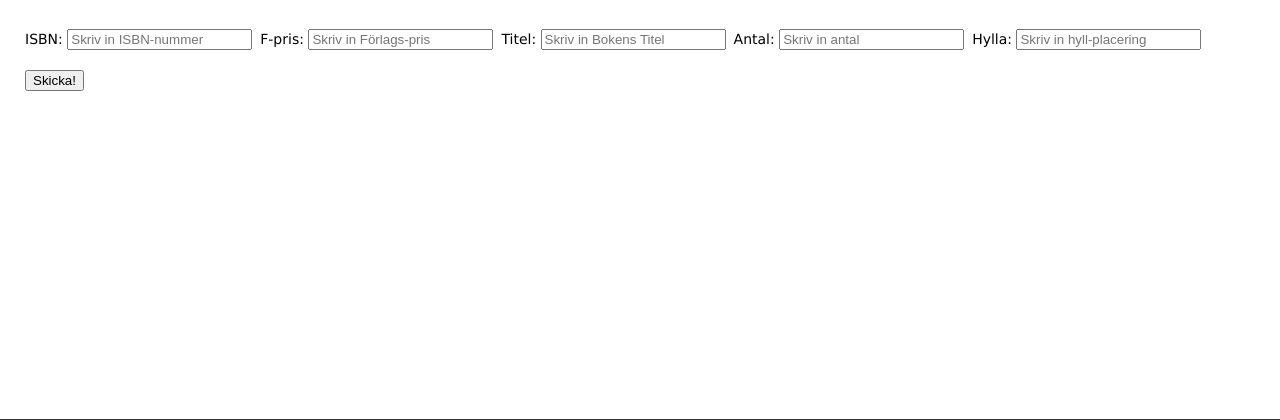
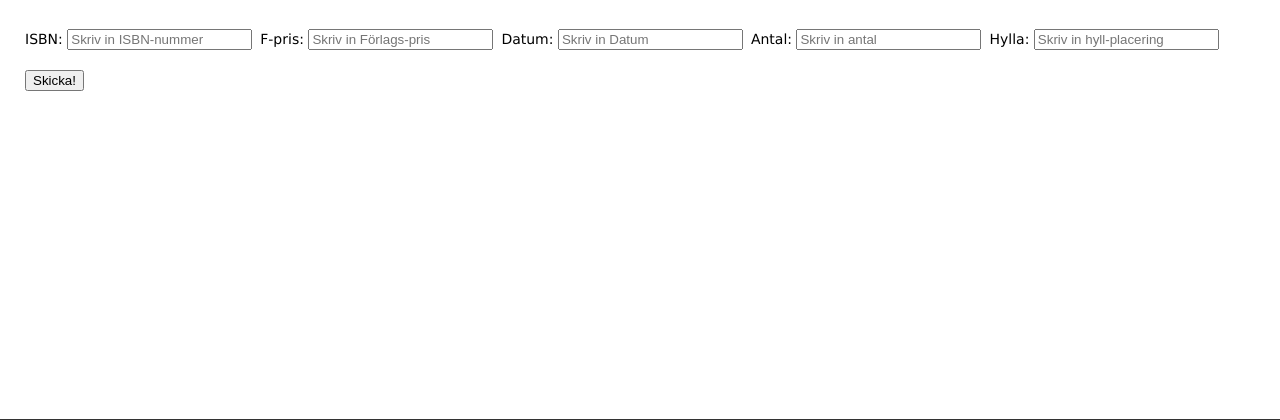
Before and after one commit to Spinoys/bookstore, a PHP site: page /leverans.php in a window 1280 px wide. Shown: the part 51-471 px from the top of the page. Run offline with PHP 8.4, Linux system fonts and the light colour scheme; some libraries are stand-ins or nearby versions.

Commit message:
Titel -> Datum

```diff
--- a/leverans.php
+++ b/leverans.php
@@ -35,8 +35,8 @@
             <input id="fprice" name="fprice" type="text" placeholder="Skriv in Förlags-pris" required>
             </div>
             <div>
-            <label for="titel">Titel:</label>
-            <input id="titel" name="titel" type="text" placeholder="Skriv in Bokens Titel" required>
+            <label for="date">Datum:</label>
+            <input id="date" name="date" type="text" placeholder="Skriv in Datum" required>
             </div>
             <div>
             <label for="quantity">Antal:</label>
```
